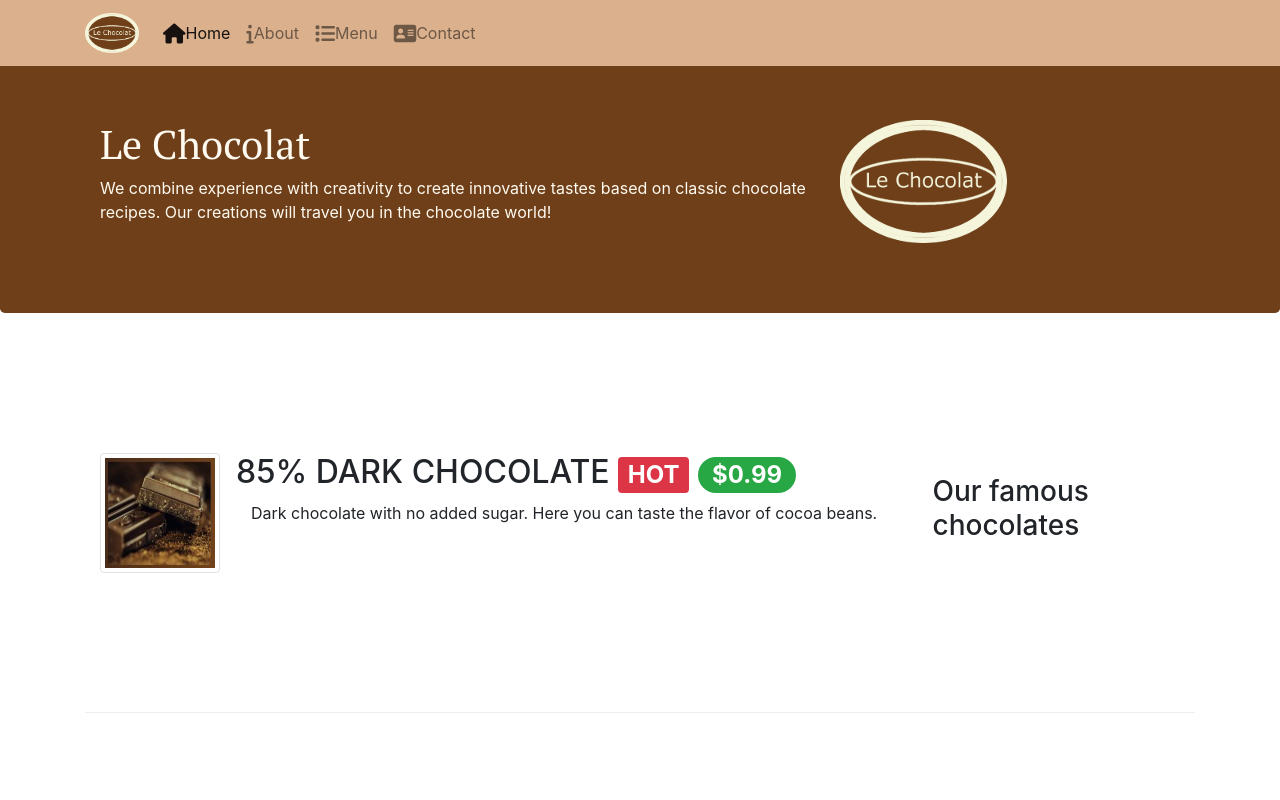
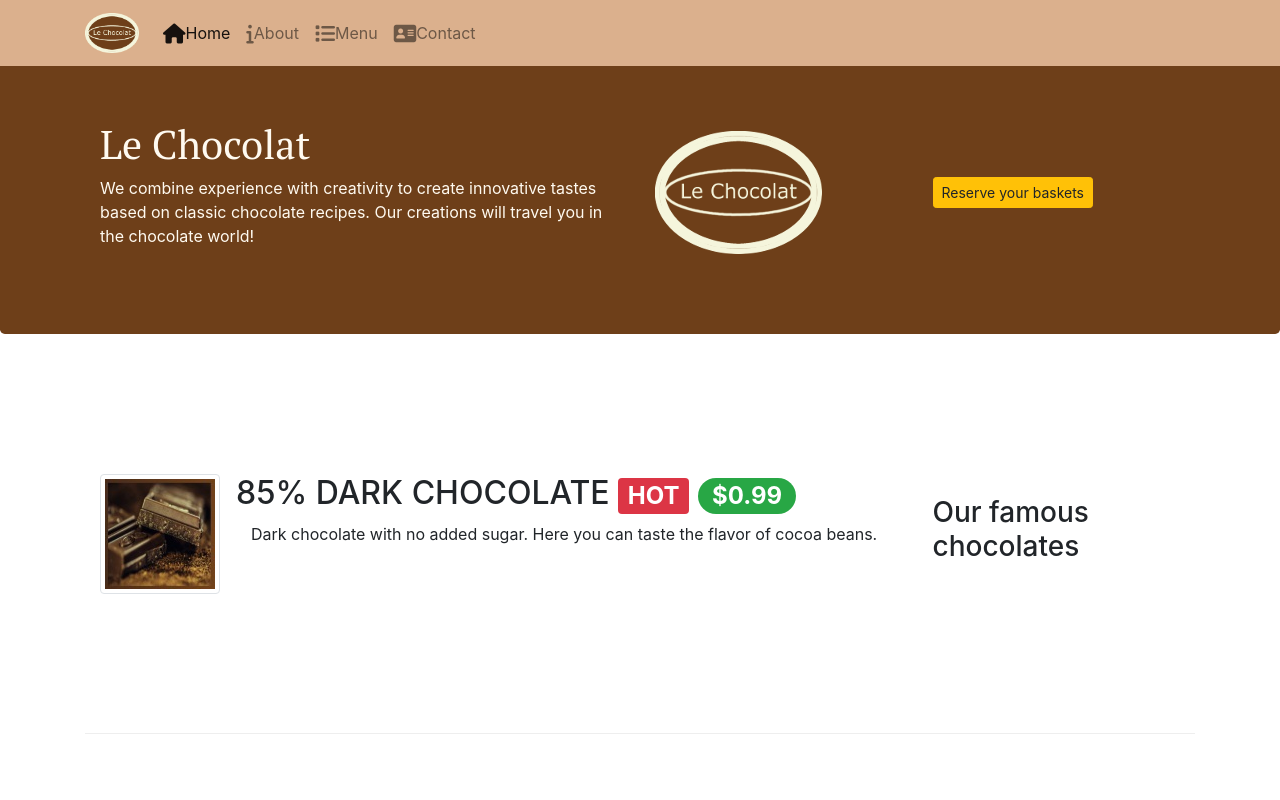
Before and after one commit to harasoilem/LeChocolat, a plain HTML site: page index.html in a window 1280 px wide. Shown: the top 800 px of the page. Drawn offline with nearby package versions, Linux system fonts and the light colour scheme.

Commit message:
Bootstrap Assignment 9 Task 2

```diff
--- a/index.html
+++ b/index.html
@@ -43,13 +43,17 @@
     <header class="jumbotron">
         <div class="container">
             <div class="row row-header">
-                <div class="col-12 col-sm-8">
+                <div class="col-12 col-sm-6 align-self-center">
                     <h1 style="font-family: 'PT Serif', serif;">Le Chocolat</h1>
                     <p>We combine experience with creativity to create innovative tastes based on classic chocolate
                         recipes. Our creations will travel you in the chocolate world!</p>
                 </div>
-                <div class="col col-sm">
+                <div class="col col-sm-3 align-self-center">
                     <img src="images/logo.png" class="img-fluid">
+
+                </div>
+                <div class="col col-sm-3 align-self-center">
+                    <a class="btn btn-warning btn-sm" href="#reserve-form" role="button">Reserve your baskets</a>
 
                 </div>
             </div>
@@ -131,7 +135,7 @@
         <div class="row row-content justify-content-center">
             <div class="col-12 col-sm-8">
                 <div class="card border-default">
-                    <h3 class="card-header bg-warning" style="color: white;"> Reserve your baskets</h3>
+                    <h3 class="card-header bg-warning" style="color: white;" id="reserve-form"> Reserve your baskets</h3>
                     <div class="card-body">
                         <form>
                             <div class="form-group row">
```
